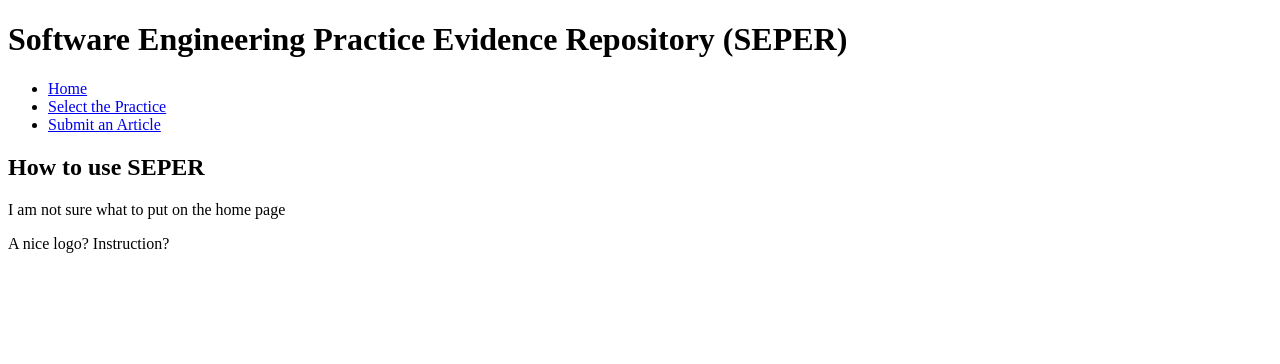
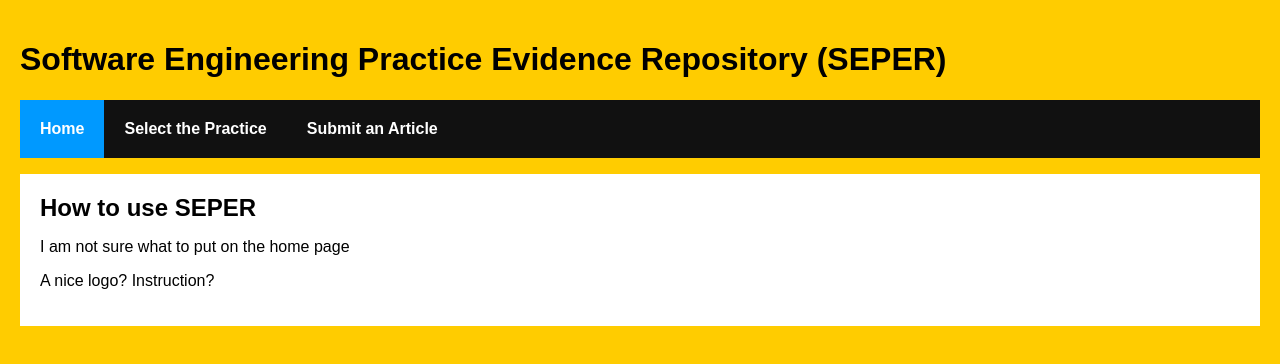
Before and after one commit to poyanpayandeh/cise_ass1a_worksheet4, a React (Create React App) app in the folder frontend/: page / in a window 1280 px wide. Shown: the top 364 px of the page. Built offline with nearby package versions, Linux system fonts and the light colour scheme.

Commit message:
implemented index.css

```diff
--- a/frontend/src/App.js
+++ b/frontend/src/App.js
@@ -3,13 +3,13 @@
 import SEPractice from "./pages/SE-Practice";
 import SubmitArticle from "./pages/Submit-Article";
 import NotFoundPage from "./pages/404";
+import "./index.css";
 
 import {
   Routes,
   Route,
   NavLink,
   BrowserRouter as Router,
-  Navigate,
 } from "react-router-dom";
 
 const App = () => {
--- a/frontend/src/index.css
+++ b/frontend/src/index.css
@@ -1,13 +1,50 @@
 body {
+  background-color: #ffcc00;
+  padding: 20px;
   margin: 0;
-  font-family: -apple-system, BlinkMacSystemFont, 'Segoe UI', 'Roboto', 'Oxygen',
-    'Ubuntu', 'Cantarell', 'Fira Sans', 'Droid Sans', 'Helvetica Neue',
-    sans-serif;
-  -webkit-font-smoothing: antialiased;
-  -moz-osx-font-smoothing: grayscale;
 }
 
-code {
-  font-family: source-code-pro, Menlo, Monaco, Consolas, 'Courier New',
-    monospace;
+h1,
+h2,
+p,
+ul,
+li {
+  font-family: sans-serif;
 }
+
+ul.header li {
+  display: inline;
+  list-style-type: none;
+  margin: 0;
+}
+
+ul.header {
+  background-color: #111;
+  padding: 0;
+}
+
+ul.header li a {
+  color: #fff;
+  font-weight: bold;
+  text-decoration: none;
+  padding: 20px;
+  display: inline-block;
+}
+
+.content {
+  background-color: #fff;
+  padding: 20px;
+}
+
+.content h2 {
+  padding: 0;
+  margin: 0;
+}
+
+.content li {
+  margin-bottom: 10px;
+}
+
+.active {
+  background-color: #0099ff;
+}
```
